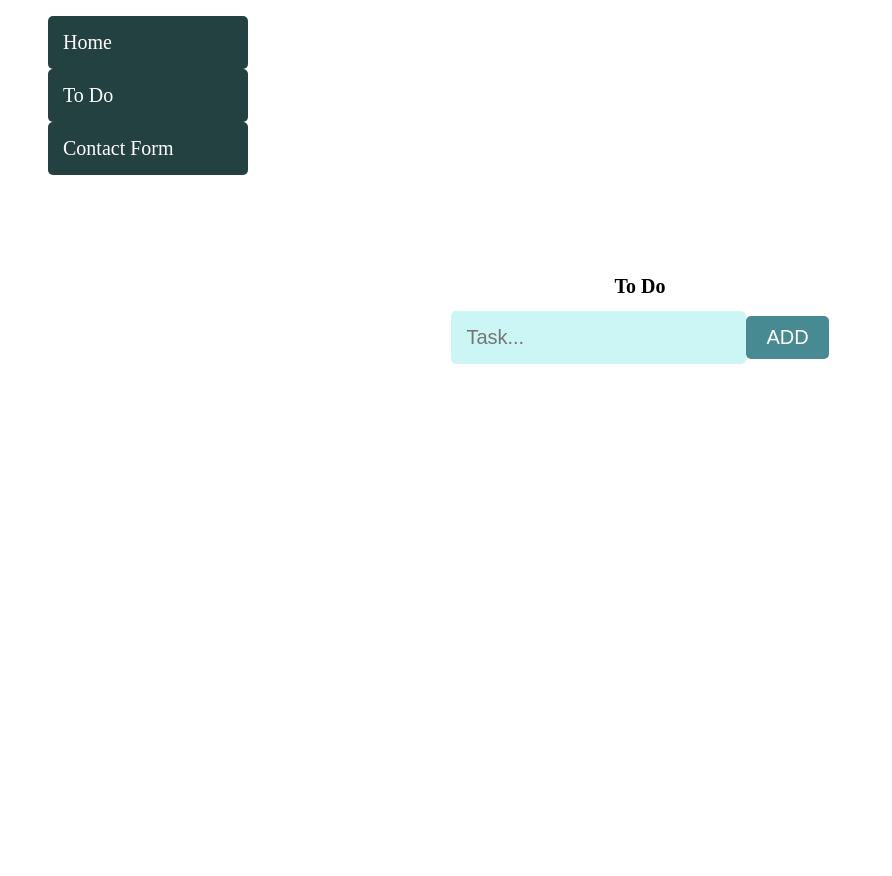
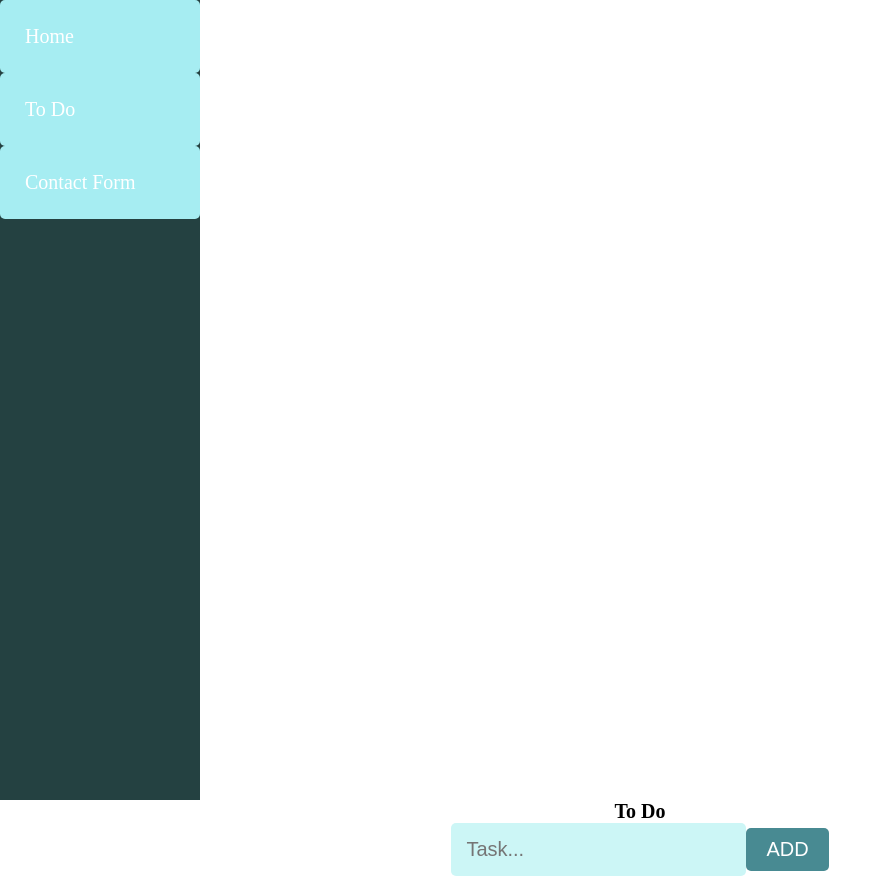
Before and after one commit to Lilian-UXR/Task-Management-Web-App, a React (Create React App) app in the folder my-todo-app/: page /todo in a window 1280 px wide. Shown: the whole page, without its empty margins (0-892 px from the left). Before the commit the page ends 800 px from the top, so only its background shows below. Built offline with nearby package versions, Linux system fonts and the light colour scheme.

Commit message:
Update to css
update to css

```diff
--- a/my-todo-app/src/App.js
+++ b/my-todo-app/src/App.js
@@ -7,6 +7,7 @@ function App() {
   return (
     <div className="App">
       <Router>
+        <nav>
           <ol>
             <li>
               <Link to="/">Home</Link>
@@ -18,6 +19,7 @@ function App() {
               <Link to="/contact">Contact Form</Link>
             </li>
           </ol>
+        </nav>
         <Routes>
           <Route path="/" element={<Home />} />
           <Route path="/todo" element={<ToDo />} />
--- a/my-todo-app/src/index.css
+++ b/my-todo-app/src/index.css
@@ -1,7 +1,12 @@
+* {
+  margin: 0;
+  padding: 0;
+  box-sizing: border-box;
+}
+
 .todo {
   font-family: "Times New Roman", Times, serif;
   text-align: center;
-  margin-top: 100px;
 }
 
 h1 {
@@ -58,12 +63,13 @@ li {
   align-items: center;
 }
 
-ol li {
+nav {
   margin: 0;
   padding: 0;
   width: 200px;
   background-color: #244141;
   overflow: auto;
+  height: 100vh;
 }
 
 ol li a {
```
Lines whose indentation alone changed are shown as unchanged.
